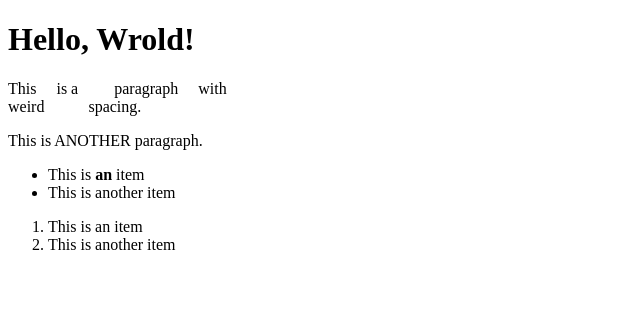
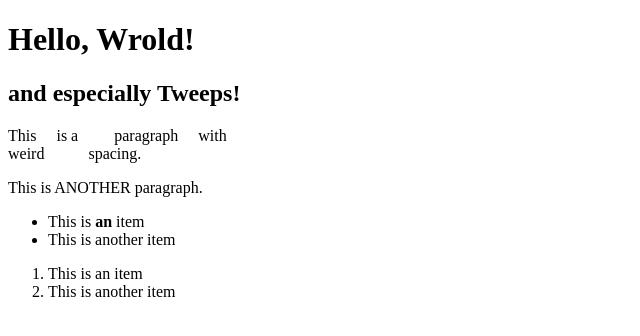
Before and after one commit to rebeccabmir/myFirstWebpage, a plain HTML site: page index.html in a window 1280 px wide. Shown: the whole page, without its empty margins (0-640 px from the left). Drawn offline with Linux system fonts and the light colour scheme.

Commit message:
added shoutout to tweeps

```diff
--- a/index.html
+++ b/index.html
@@ -9,6 +9,7 @@
 
 		<header>
 				<h1>Hello, Wrold!</h1>
+				<h2>and especially Tweeps!</h2>
 		</header>
 
 		<p>This &nbsp; &nbsp; is a &nbsp; &nbsp; &nbsp; &nbsp; paragraph &nbsp; &nbsp; with <br> weird &nbsp; &nbsp;&nbsp; &nbsp;&nbsp; &nbsp; spacing.</p>
```
